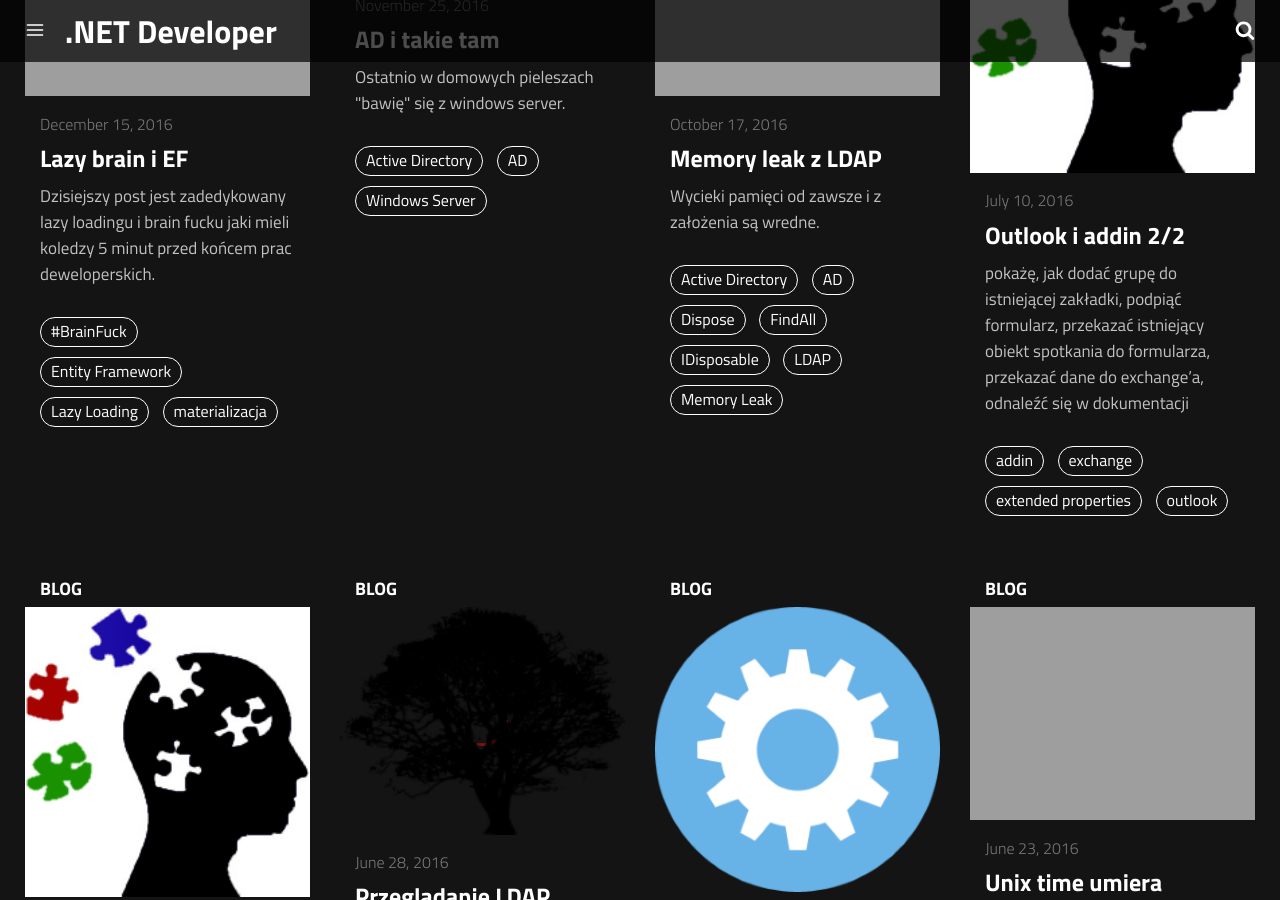
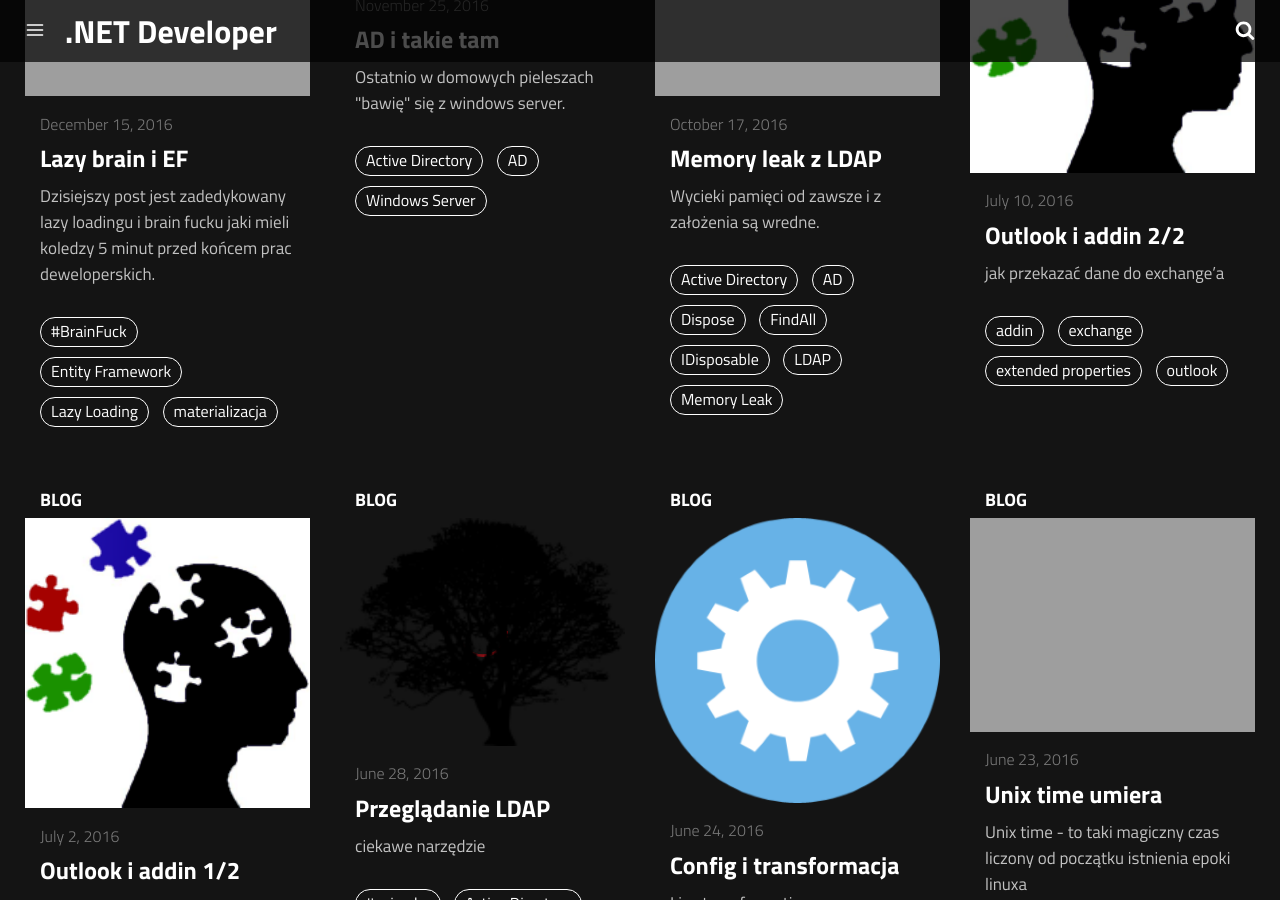
Before and after one commit to asienicki/asienicki.github.io, a Jekyll site: the page built from index.html, in a window 1280 px wide and 900 px high, scrolled down 827 px. Built offline with Jekyll 4.4.1, drawn with Linux system fonts in a browser that asks for light colours; the list of posts is cut into pages by our own code.

Commit message:
skrocilem opis

```diff
--- a/_posts/2016-07-10-outlook-i-addin-2-z-2.md
+++ b/_posts/2016-07-10-outlook-i-addin-2-z-2.md
@@ -12,7 +12,7 @@ tags:
 permalink: "/outlook-i-addin-2-z-2/"
 image: 'https://sienicki.dev/assets/tiles/addin.png'
 category: 'blog'
-introduction: pokażę, jak dodać grupę do istniejącej zakładki, podpiąć formularz, przekazać istniejący obiekt spotkania do formularza, przekazać dane do exchange’a, odnaleźć się w dokumentacji
+introduction: jak przekazać dane do exchange’a
 ---
 Zgodnie z zapowiedzią w [pierwszej części](http://sienicki.org/outlook-i-addin-1-z-2/ "Outlook i addin 1/2") dzisiaj pokażę, jak:
 
```
